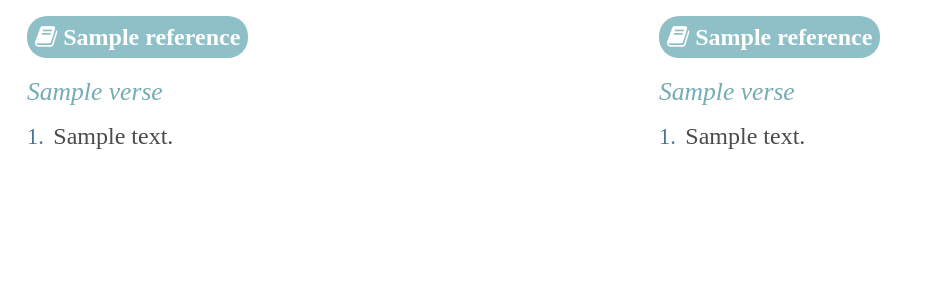
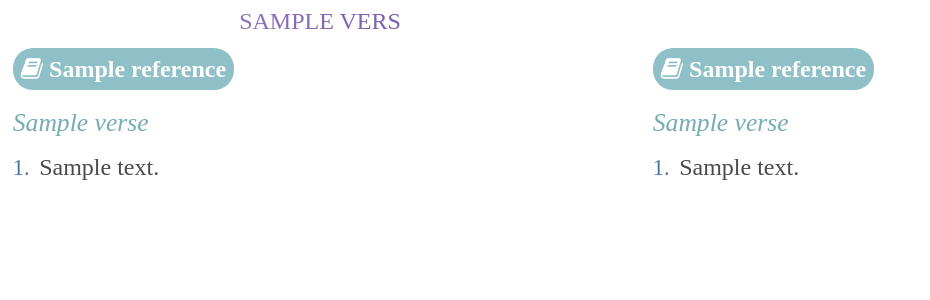
Before and after one commit to rablazy/bible_app, a Python web app: template backend/app/templates/references.html in a window 1280 px wide. Shown: the top 300 px of the page, without its empty margins (0-930 px from the left). Run offline with Jinja, Linux system fonts and the light colour scheme; the template is opened without the code that fills it: most values are stand-ins (such as "Sample title", 1, 10 or a date in 2020).

Commit message:
search_references() api: change html output to use table

```diff
--- a/backend/app/templates/reference_version.html
+++ b/backend/app/templates/reference_version.html
@@ -1,11 +1,7 @@
 <div class="scripture">
-    {% for res in results %}
-
-    <p>
-        <span class="verse-info"><i class="fa fa-book" style="font-size:24px"></i>&nbsp;<b>{{res.reference}}</b></span>
+  <span class="verse-info"><i class="fa fa-book" style="font-size: 24px"></i>&nbsp;<b>{{reference}}</b></span>
   <div class="verse-text" id="verse-text">
-        {% if res.verses %}
-        {% for verse in res.verses %}
+    {% if verses %} {% for verse in verses %}
     <div>
       {% if verse.subtitle %}
       <p class="subtitle">{{verse.subtitle}}</p>
@@ -15,12 +11,8 @@
         <span class="verse">{{verse.content}}</span>
       </p>
     </div>
-        {% endfor %}
-        {% else %}
-            <p class="notfound"><i class="fa fa-times" style="font-size:24px"></i></p>
+    {% endfor %} {% else %}
+    <p class="notfound"><i class="fa fa-times" style="font-size: 24px"></i></p>
     {% endif %}
   </div>
-    </p>
-
-    {% endfor %}
 </div>
--- a/backend/app/templates/references.html
+++ b/backend/app/templates/references.html
@@ -1,22 +1,25 @@
 <!DOCTYPE html>
 <html>
   <head>
-    <title>Font Awesome Icons</title>
+    <title>Bible references</title>
     <meta name="viewport" content="width=device-width, initial-scale=1" />
     <link
       rel="stylesheet"
       href="https://cdnjs.cloudflare.com/ajax/libs/font-awesome/4.7.0/css/font-awesome.min.css"
     />
     <style type="text/css">
+      body,
+      html {
+        margin: 0;
+        padding: 0;
+        width: 100%;
+      }
+
       .container {
-        display: flex;
+        width: 100%;
       }
 
       .scripture {
-        flex: 1;
-        padding-left: 1.5%;
-        padding-right: 1.5%;
-        vertical-align: middle;
       }
 
       .verse-info {
@@ -29,7 +32,6 @@
       }
 
       .verse-text {
-        padding-bottom: 0.1em;
       }
 
       .subtitle {
@@ -55,16 +57,60 @@
       .notfound {
         color: red;
       }
+
+      table.verses {
+        width: 100%;
+        border-collapse: collapse;
+        table-layout: fixed;
+      }
+
+      .verses th {
+        font-size: 3vmin;
+        font-weight: 300;
+        background-image: linear-gradient(to left, #553c9a, #b393d3);
+        color: transparent;
+        background-clip: text;
+        -webkit-background-clip: text;
+        padding: 8px;
+        vertical-align: top;
+        text-transform: uppercase;
+      }
+
+      .verses td {
+        text-align: left;
+        padding: 1%;
+        vertical-align: top;
+      }
+
     </style>
   </head>
   <body>
     <div class="container">
-      {% include 'reference_version.html' %}
-      {% for tr in trans %}
-      {% with results=tr.references %}
-        {% include 'reference_version.html' %}
-      {% endwith
-      %} {% endfor%}
+      <table class="verses">
+        <thead>
+          <tr>
+            {% for vers in versions %}
+            <th>{{vers}}</th>
+            {% endfor %}
+          </tr>
+        </thead>
+        <tbody>
+          {% for item in results %}
+          <tr>
+            <td>
+              {% with reference=item.reference, verses=item.verses %}
+              {% include "reference_version.html" %} {% endwith %}
+            </td>
+            {% for tr in item.trans %}
+            <td>
+              {% with reference=tr.reference, verses=tr.verses %}
+              {% include "reference_version.html" %} {% endwith %}
+            </td>
+            {% endfor %}
+          </tr>
+          {% endfor %}
+        </tbody>
+      </table>
     </div>
   </body>
 </html>
--- a/backend/app/templates/verse.html
+++ b/backend/app/templates/verse.html
@@ -1,6 +1,6 @@
 <html>
 <head>
-  <!--<link rel="stylesheet" href="//maxcdn.bootstrapcdn.com/font-awesome/4.5.0/css/font-awesome.min.css" />-->
+  <title>Bible verses</title>
   <style type="text/css">
 
     .container {
```
Also changed, not shown: backend/app/api/routers/bible_routes.py (+33 -26 lines), backend/app/schemas/bible.py (+2 -6 lines), backend/tests/api/test_bible_routes.py (+10 -2 lines). Lines whose indentation alone changed are shown as unchanged.
